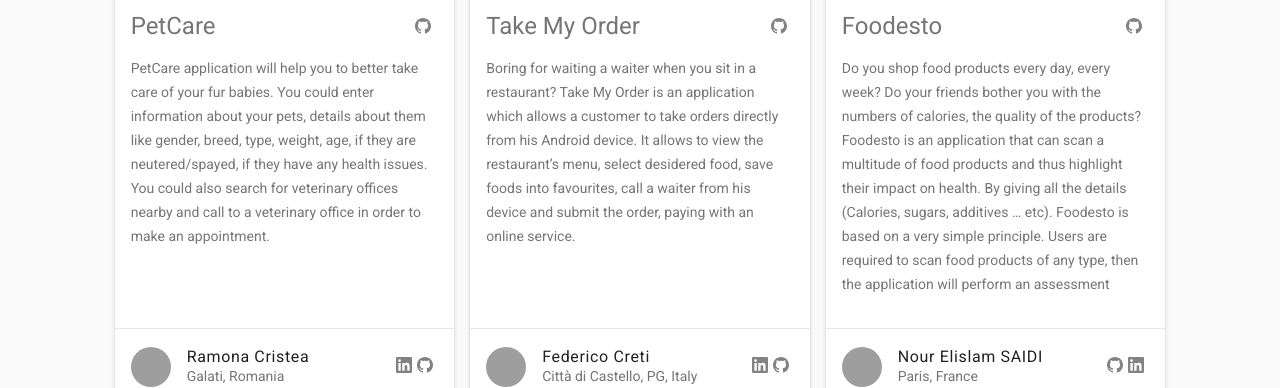
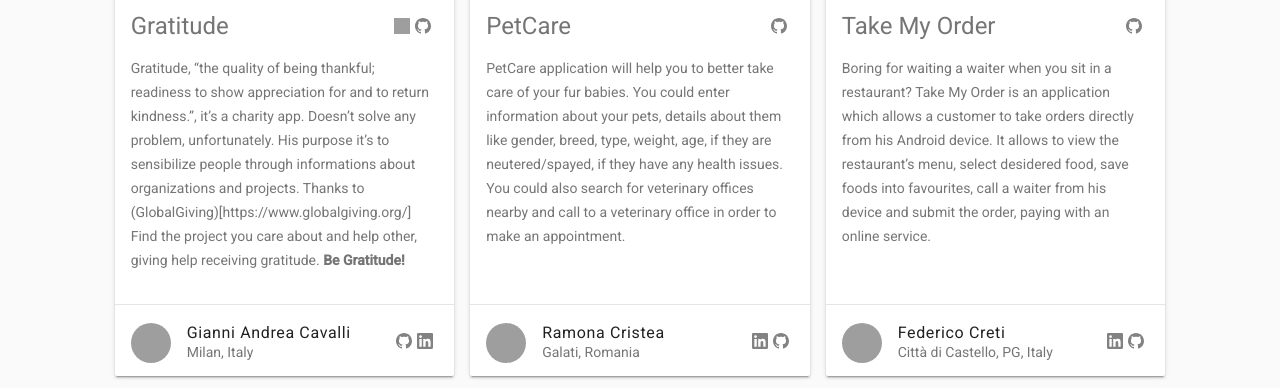
Before and after one commit to google-udacity-scholars18/google-udacity-scholars18.github.io, a Jekyll site: the page built from and.html, in a window 1280 px wide and 900 px high, cut to the strip 306-694 px from the top of the window. Built offline with Jekyll 4.4.1, drawn with Linux system fonts in a browser that asks for light colours; grey boxes are pictures that could not be loaded.

Commit message:
Update and.yml
new entry project Gratitude

```diff
--- a/_data/and.yml
+++ b/_data/and.yml
@@ -778,3 +778,32 @@
     - title: GitHub
       icon: github
       url: https://github.com/ramona-cristea
+
+- name: Gratitude
+  banner: https://imgur.com/9MkmZLP
+  links:
+    - title: Play Store
+      icon: playstore
+      url: https://play.google.com/store/apps/details?id=org.gratitude
+    - title: GitHub
+      icon: github
+      url: https://github.com/justodepp/Capstone-Project
+  description: |
+    Gratitude, “the quality of being thankful; readiness to show appreciation for and to return
+    kindness.”, it’s a charity app.
+    Doesn’t solve any problem, unfortunately.
+    His purpose it’s to sensibilize people through informations about organizations and projects.
+    Thanks to (GlobalGiving)[https://www.globalgiving.org/]
+    Find the project you care about and help other, giving help receiving gratitude.
+    **Be Gratitude!**
+
+  author: Gianni Andrea Cavalli
+  author_avatar: https://i.imgur.com/ka5sjM7.png
+  author_location: Milan, Italy
+  author_links:
+    - title: GitHub
+      icon: github
+      url: https://github.com/justodepp
+    - title: LinkedIn
+      icon: linkedin
+      url: https://www.linkedin.com/in/gianniandreacavalli/
```
